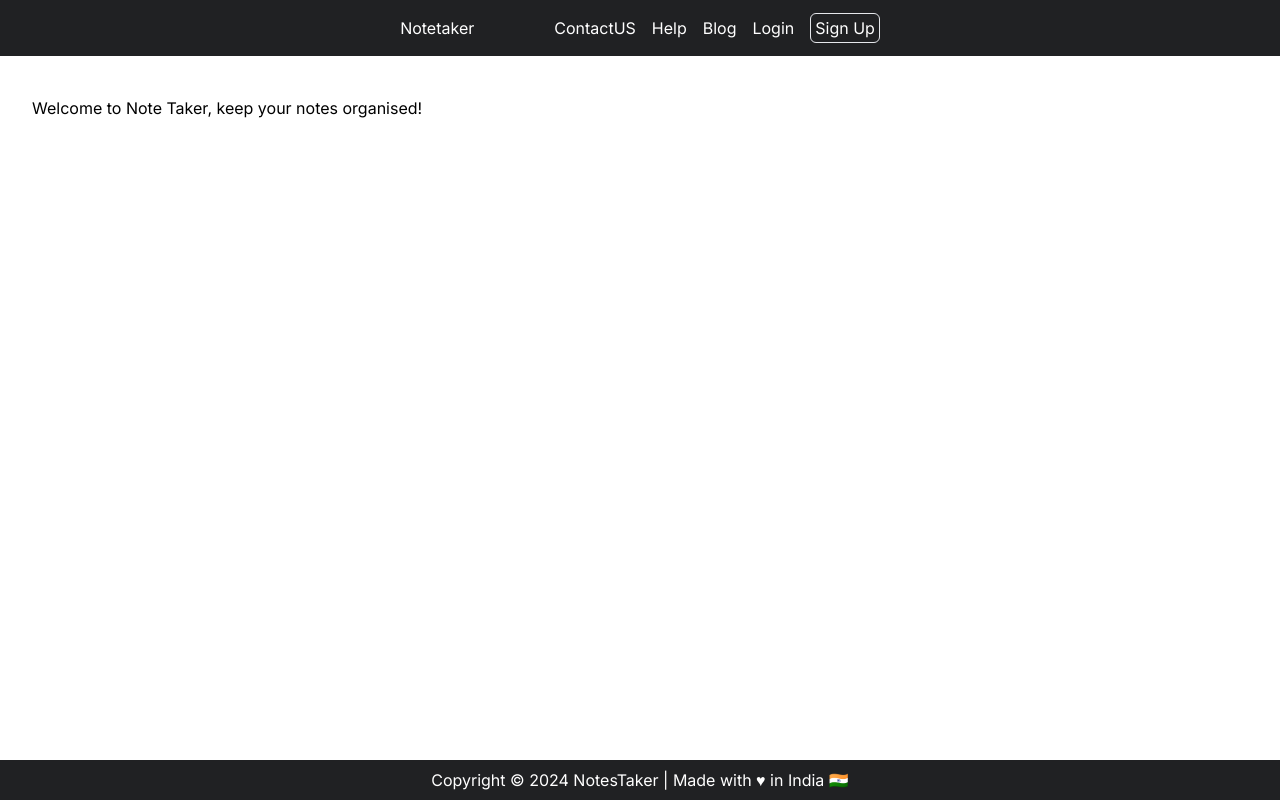
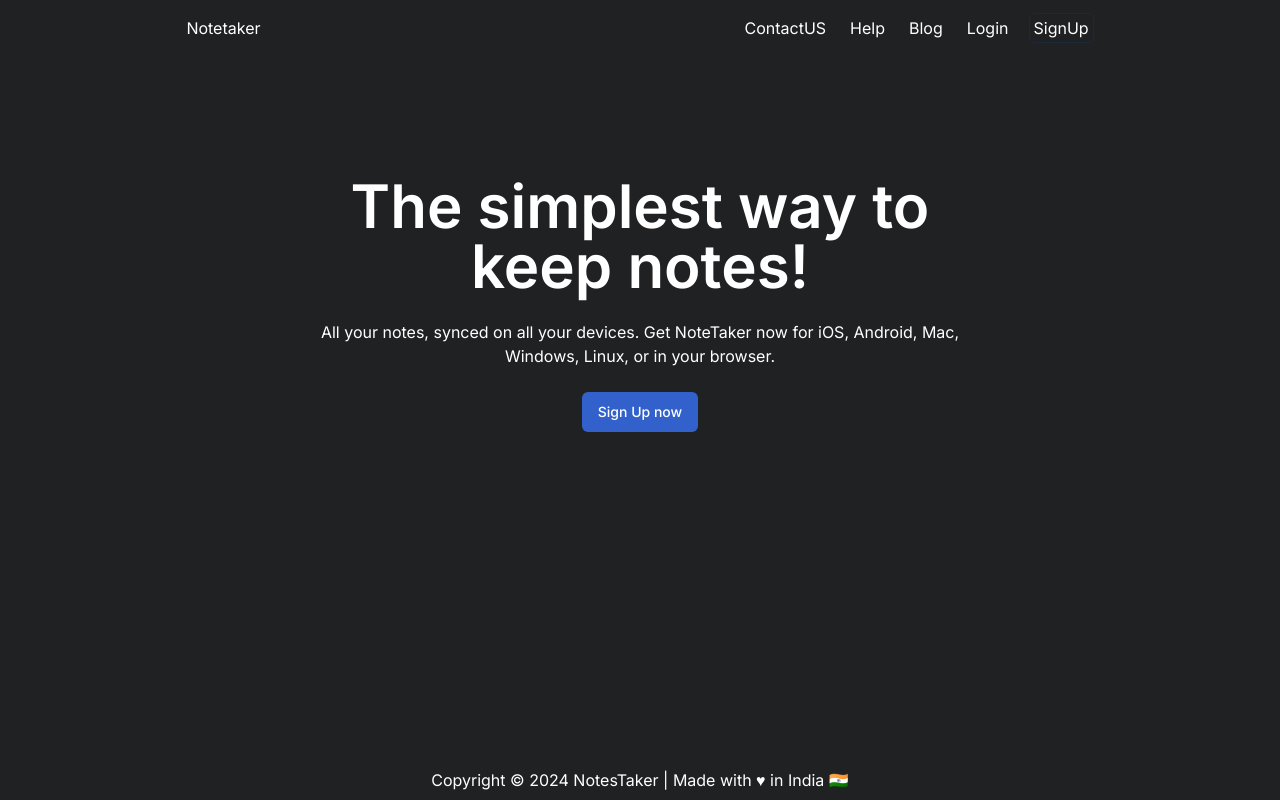
Before and after one commit to devm75/note-taker, a Next.js app: page / in a window 1280 px wide. Built offline with nearby package versions, Linux system fonts and the light colour scheme; no server answers.

Commit message:
fixes in nabar for responsiveness

```diff
--- a/src/app/(auth)/layout.tsx
+++ b/src/app/(auth)/layout.tsx
@@ -17,7 +17,7 @@ export default function AuthLayout({
     <div className="mx-auto max-w-screen-3xl">
       <div
         className={cn(
-          "min-h-[calc(100vh-168px)]  mt-64 bg-slate-100 flex justify-center items-center",
+          "min-h-[calc(100vh-168px)]  mt-64 flex justify-center items-center",
           [pathName == signUpPage ? "pt-10" : "md:pt-32 xsm:pt-10"]
         )}
       >
--- a/src/app/(auth)/register/page.tsx
+++ b/src/app/(auth)/register/page.tsx
@@ -76,7 +76,7 @@ const SignUp = () => {
     // }
   };
   return (
-    <div className="flex flex-col justify-center max-w-md gap-8 p-8 mx-auto bg-white rounded h-fit">
+    <div className="flex flex-col justify-center max-w-md gap-8 p-8 mx-auto rounded h-fit">
       <div className="flex flex-col items-center justify-center">
         <Logo />
         <span className="text-slate-600">TodosKeep</span>
--- a/src/app/layout.tsx
+++ b/src/app/layout.tsx
@@ -6,6 +6,7 @@ import "react-toastify/dist/ReactToastify.css";
 const inter = Inter({ subsets: ["latin"] });
 import { Provider } from "./provider";
 import { CustomLayout } from "../components/Layouts/CustomLayout";
+import { cn } from "../lib/utils";
 
 export default function RootLayout({
   children,
@@ -15,7 +16,7 @@ export default function RootLayout({
   return (
     <html lang="en">
       <Provider>
-        <body className={inter.className}>
+        <body className={cn([inter.className], "bg-dark-primary")}>
           {/* <GoogleReCaptchaProvider reCaptchaKey={keys.recaptchaKey}> */}
           <ToastContainer />
           <CustomLayout>
--- a/src/app/page.tsx
+++ b/src/app/page.tsx
@@ -7,7 +7,6 @@ import { HeroSection } from "../components/LandingHeroSection";
 
 export default function Home() {
   const { data: session, status } = useSession();
-  console.log(session, status, 'useSession Hook Returns:');
 
   return (
     <main>
--- a/src/components/FormElements/Button.tsx
+++ b/src/components/FormElements/Button.tsx
@@ -18,6 +18,7 @@ const buttonVariants = cva(
           "bg-secondary text-secondary-foreground hover:bg-secondary/80",
         ghost: "hover:bg-accent hover:text-accent-foreground",
         link: "text-primary underline-offset-4 hover:underline",
+        primary: " bg-btn-primary",
       },
       size: {
         default: "h-10 px-4 py-2",
--- /dev/null
+++ b/src/components/Header/NavItems/index.tsx
@@ -0,0 +1,52 @@
+import { routes } from "@/src/lib/constants";
+import { cn } from "@/src/lib/utils";
+import Link from "next/link";
+import { usePathname } from "next/navigation";
+
+export const NavItems = () => {
+  const pathName = usePathname();
+
+  return (
+    <>
+      <li>
+        {" "}
+        <Link href={routes.CONTACT} className="hover:opacity-50 p-1">
+          ContactUS
+        </Link>
+      </li>
+      <li>
+        <Link href={routes.HELP} className="hover:opacity-50 p-1">
+          Help
+        </Link>
+      </li>
+      <li>
+        <Link href={routes.BLOG} className="hover:opacity-50 p-1">
+          Blog
+        </Link>
+      </li>
+      <li>
+        <Link
+          href={routes.auth.SIGNIN}
+          className={cn(
+            [pathName == routes.auth.SIGNIN && "text-red-300"],
+            "hover:opacity-50",
+            "p-1"
+          )}
+        >
+          Login
+        </Link>
+      </li>
+      <li>
+        <Link
+          href={routes.auth.SIGNUP}
+          className={cn(
+            [pathName == routes.auth.SIGNUP && "text-red-300"],
+            "border border-slate-800 rounded-md p-1 hover:border-slate-100 "
+          )}
+        >
+          SignUp
+        </Link>
+      </li>
+    </>
+  );
+};
--- a/src/components/Header/index.tsx
+++ b/src/components/Header/index.tsx
@@ -1,17 +1,19 @@
 "use client";
-import React from "react";
+import React, { useState } from "react";
 import Link from "next/link";
-import { routes } from "@/src/lib/constants";
-import { cn } from "@/src/lib/utils";
-import { usePathname } from "next/navigation";
 import { signOut, useSession } from "next-auth/react";
 import { useRouter } from "next/navigation";
-
+import { NavItems } from "./NavItems";
+import { FaBars } from "react-icons/fa";
+import { MdCancel } from "react-icons/md";
 export const Header = () => {
-  const pathName = usePathname();
   const router = useRouter();
   const { data: session, status } = useSession();
 
+  const [showNavItems, setShowNavItems] = useState(false);
+  const toggleShowNavItems = () => {
+    setShowNavItems((prev) => !prev);
+  };
   const showSession = () => {
     if (status === "authenticated") {
       return (
@@ -30,56 +32,34 @@ export const Header = () => {
       );
     } else {
       return (
-        <div>
-          <ul className="flex gap-4">
-            <li>
-              {" "}
-              <Link href={routes.CONTACT} className="hover:opacity-50">
-                ContactUS
-              </Link>
-            </li>
-            <li>
-              <Link href={routes.HELP} className="hover:opacity-50">
-                Help
-              </Link>
-            </li>
-            <li>
-              <Link href={routes.BLOG} className="hover:opacity-50">
-                Blog
-              </Link>
-            </li>
-            <li>
-              <Link href={routes.auth.SIGNIN} className="hover:opacity-50">
-                <span
-                  className={cn(
-                    [pathName == routes.auth.SIGNIN && "text-red-300"],
-                    "hover:opacity-50"
-                  )}
-                >
-                  Login
-                </span>
-              </Link>
-            </li>
-            <li>
-              <Link href={routes.auth.SIGNUP} className="hover:opacity-50">
-                <span
-                  className={cn(
-                    [pathName == routes.auth.SIGNUP && "text-red-300"],
-                    "border rounded-md p-1 "
-                  )}
-                >
-                  Sign Up
-                </span>
-              </Link>
-            </li>
-          </ul>
-        </div>
+        <>
+          <div className="tab:hidden">
+            <ul className="flex gap-4">
+              <NavItems />
+            </ul>
+          </div>
+          <div className="tab-nd-above:hidden bg-dark-primary  z-900 ">
+            {!showNavItems ? (
+              <FaBars onClick={toggleShowNavItems} />
+            ) : (
+              <>
+                <ul className="flex-col absolute right-10 top-10 gap-2 flex border p-4">
+                  <NavItems />
+                </ul>
+                <MdCancel
+                  className="text-2xl absolute right-0 top-10"
+                  onClick={toggleShowNavItems}
+                />
+              </>
+            )}
+          </div>
+        </>
       );
     }
   };
 
   return (
-    <div className="flex fixed p-4 left-0 right-0 top-0 items-center justify-center gap-20 px-10   text-white bg-dark-primary">
+    <div className="flex fixed p-4 left-0 right-0 top-0 items-center justify-center tab:justify-between web:gap-480 responsive:gap-5 px-10   text-white bg-dark-primary">
       {/* <Logo /> */}
       <Link href={"/"}>Notetaker</Link>
 
--- a/src/components/LandingHeroSection/index.tsx
+++ b/src/components/LandingHeroSection/index.tsx
@@ -1,12 +1,21 @@
+import Link from "next/link";
+import { Button } from "../FormElements/Button";
+import { routes } from "@/src/lib/constants";
 
 export const HeroSection = () => {
-
-
-
-    return (
-        <div className="p-8 h-480 mt-64">Welcome to Note Taker, keep your notes organised!</div>
-    )
-
-
-
-}
+  return (
+    <div className="flex flex-col gap-6 mt-64 min-h-480 max-w-2xl tab:max-w-xl text-center m-auto justify-center items-center  text-white">
+      <h1 className="text-6xl tab:text-4xl font-semibold">
+        {" "}
+        The simplest way to keep notes!
+      </h1>
+      <h2>
+        All your notes, synced on all your devices. Get NoteTaker now for iOS,
+        Android, Mac, Windows, Linux, or in your browser.
+      </h2>
+      <Link href={routes.auth.SIGNUP}>
+        <Button variant={"primary"}>Sign Up now</Button>
+      </Link>
+    </div>
+  );
+};
--- a/tailwind.config.js
+++ b/tailwind.config.js
@@ -8,7 +8,8 @@ module.exports = {
   theme: {
     screens: {
       mob: { max: "480px" },
-      tab: { min: "481px", max: "768px" },
+      tab: { max: "768px" },
+      "tab-nd-above": { min: "769px" },
       "tab-high": { min: "769px", max: "1024px" },
       responsive: { max: "1024px" },
       web: { min: "1025px" },
@@ -38,6 +39,7 @@ module.exports = {
         "dark-text-sec": "#B3B3B3",
         "light-text-pri": "#FFFFFF",
         "light-text-sec": "#666666",
+        'btn-primary': "#3261cb"
       },
 
       height: {
```
